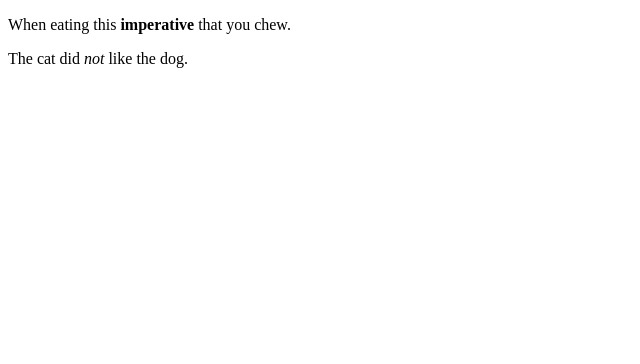
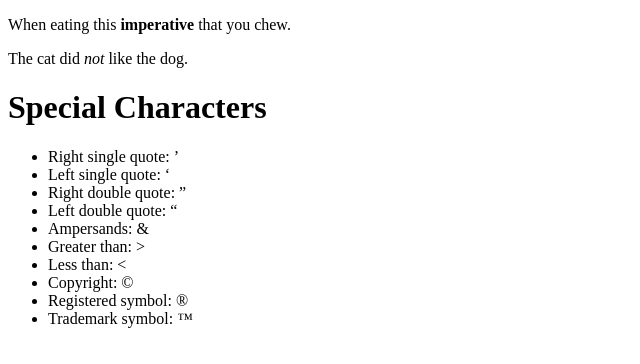
Before and after one commit to leonardomorita/html-css, a plain HTML site: page 6-content.html in a window 1280 px wide. Shown: the whole page, without its empty margins (0-640 px from the left). Drawn offline with Linux system fonts and the light colour scheme.

Commit message:
18. Special Characters

```diff
--- a/6-content.html
+++ b/6-content.html
@@ -8,5 +8,19 @@
   <body>
     <p>When eating this <strong>imperative</strong> that you chew.</p>
     <p>The cat did <em>not</em> like the dog.</p>
+
+    <h1>Special Characters</h1>
+    <ul>
+      <li>Right single quote: &rsquo;</li>
+      <li>Left single quote: &lsquo;</li>
+      <li>Right double quote: &rdquo;</li>
+      <li>Left double quote: &ldquo;</li>
+      <li>Ampersands: &amp;</li>
+      <li>Greater than: &gt;</li>
+      <li>Less than: &lt;</li>
+      <li>Copyright: &copy;</li>
+      <li>Registered symbol: &reg;</li>
+      <li>Trademark symbol: &trade;</li>
+    </ul>
   </body>
 </html>
```
